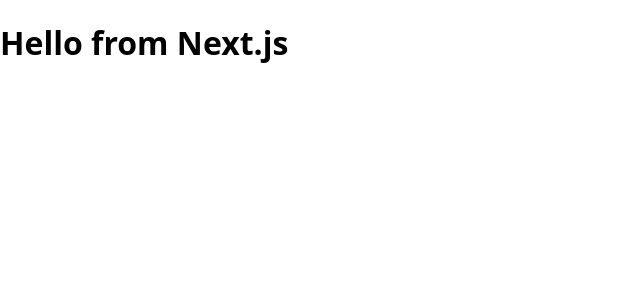
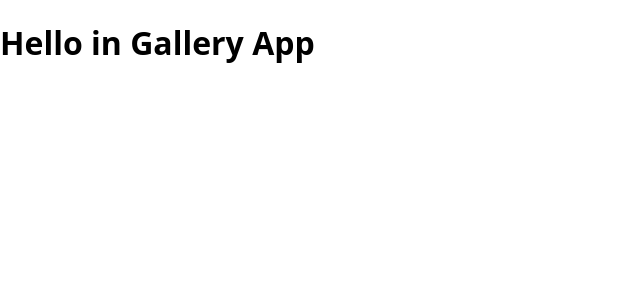
Before and after one commit to zusko33/project4_galler-app, a Next.js app: page / in a window 1280 px wide. Shown: the top 300 px of the page, without its empty margins (0-640 px from the left). Built offline with nearby package versions, Linux system fonts and the light colour scheme.

Commit message:
change h1 title

```diff
--- a/pages/index.js
+++ b/pages/index.js
@@ -1,7 +1,7 @@
 export default function HomePage() {
   return (
     <div>
-      <h1>Hello from Next.js</h1>
+      <h1>Hello in Gallery App</h1>
     </div>
   );
 }
```
